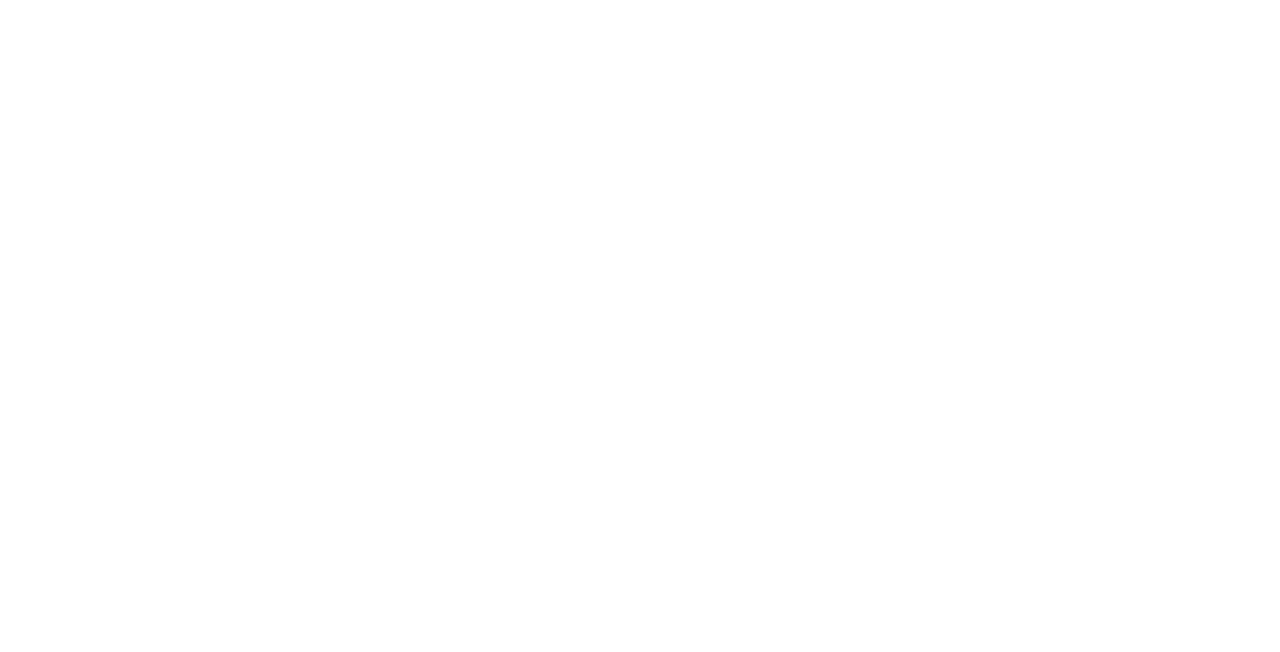
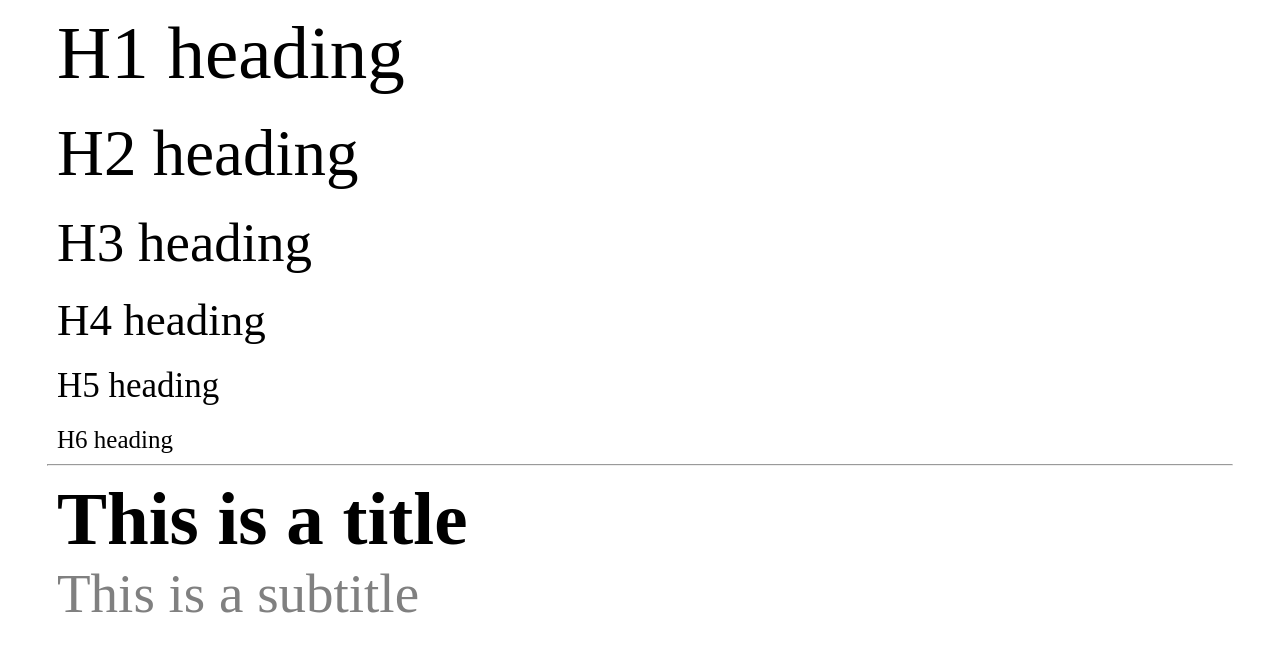
Before and after one commit to LeslieScherbeijn/ls-css, a plain HTML site: page index.html in a window 1280 px wide. Drawn offline with Linux system fonts and the light colour scheme.

Commit message:
heading and title properties

```diff
--- a/css/_font-styling.scss
+++ b/css/_font-styling.scss
@@ -0,0 +1,11 @@
+/*-------------------------------------------------------------------------TITLE CLASS------------------------------------------------------------------------------------------------------------*/
+
+.title {
+    font-weight: bold;
+    padding-bottom: 0;
+}
+.subtitle {
+    font-weight: lighter;
+    color: grey;
+    padding-top: 0;
+}
--- a/css/_grid.scss
+++ b/css/_grid.scss
@@ -0,0 +1,6 @@
+/*CONTAINER CLASSES*/
+
+.container {
+    padding-left: 4.7rem;
+    padding-right: 4.7rem;
+}
--- a/css/_headings.scss
+++ b/css/_headings.scss
@@ -0,0 +1,32 @@
+/*-------------------------------------------------------------------------HEADINGS------------------------------------------------------------------------------------------------------------*/
+
+h1 {
+    font-size: 7.5rem;
+    padding: 1rem;
+    font-weight: normal;
+}
+h2 {
+    font-size: 6.5rem;
+    padding: 1rem;
+    font-weight: normal;
+}
+h3 {
+    font-size: 5.5rem;
+    padding: 1rem;
+    font-weight: normal;
+}
+h4 {
+    font-size: 4.5rem;
+    padding: 1rem;
+    font-weight: normal;
+}
+h5 {
+    font-size: 3.5rem;
+    padding: 1rem;
+    font-weight: normal;
+}
+h6 {
+    font-size: 2.5rem;
+    padding: 1rem;
+    font-weight: normal;
+}
--- a/css/style.scss
+++ b/css/style.scss
@@ -1,3 +1,5 @@
+/*-------------------------------------------------------------------------GENERAL------------------------------------------------------------------------------------------------------------*/
+
 * {
     padding: 0;
     margin: 0;
@@ -8,7 +10,7 @@ html {
     font-size: 62.5%;
 }
 
-//IMPORTS
+/*-------------------------------------------------------------------------IMPORTS------------------------------------------------------------------------------------------------------------*/
 
 @import "headings";
 @import "padding";
--- a/index.html
+++ b/index.html
@@ -1,14 +1,34 @@
 <!DOCTYPE html>
 <html lang="en">
+
 <head>
     <meta charset="UTF-8">
     <meta name="viewport" content="width=device-width, initial-scale=1.0">
-    <link rel="stylesheet"  href="/css/style.css">
+    <link rel="stylesheet" href="/css/style.css">
 
     <title>ls-css sandbox</title>
 </head>
+
 <body>
+    <div class="container">
+        <!--BEGIN OF CONTAINER-->
+
+        <!--HEADINGS-->
+        <h1>H1 heading</h1>
+        <h2>H2 heading</h2>
+        <h3>H3 heading</h3>
+        <h4>H4 heading</h4>
+        <h5>H5 heading</h5>
+        <h6>H6 heading</h6>
+
+        <hr>
+        <!--TITLE-->
+        <h1 class="title">This is a title</h1>
+        <h3 class="subtitle">This is a subtitle</h2>
+            <!--END OF CONTAINER-->
+    </div>
 
 
 </body>
+
 </html>
```
Also changed, not shown: css/style.css, 1 other file.
